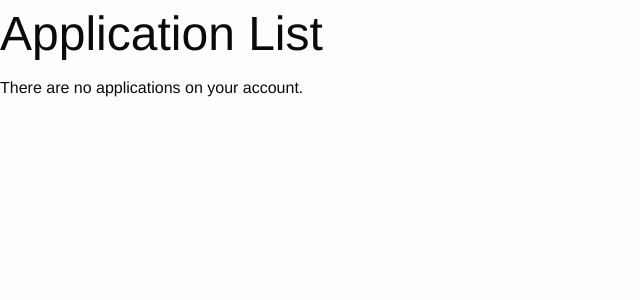
After one commit to epicfaace/iasf, a Django app: template apply/templates/apply/applicationList.html in a window 1280 px wide. The commit adds this page. Shown: the top 300 px of the page, without its empty margins (0-640 px from the left). Run offline with Django 3.2, Linux system fonts and the light colour scheme; the template is opened without the code that fills it, so the values that code supplies are empty; some libraries are stand-ins or nearby versions.

Commit message:
add basic applicationlist and formpage views

```diff
--- a/apply/models.py
+++ b/apply/models.py
@@ -4,6 +4,7 @@ from __future__ import unicode_literals
 from django.db import models
 from django.conf import settings
 from django.core.validators import RegexValidator
+from django.contrib.auth.models import User
 
 class Submissions:
     pass
@@ -23,6 +24,7 @@ CSS profile report
 Any additional documents (optional)
 
     """
+    user = User
     first_name = models.CharField(max_length=50, blank=False)
     middle_name = models.CharField(max_length=50)
     last_name = models.CharField(max_length=50, blank=False)
--- /dev/null
+++ b/apply/templates/apply/applicationList.html
@@ -0,0 +1,19 @@
+{% extends "base.html" %}
+
+{% block content %}
+    <h1>Application List</h1>
+
+    {% if object_list %}
+    <ul>
+
+      {% for application in object_list %}
+      <li>
+        {{application}}
+      </li>
+      {% endfor %}
+
+    </ul>
+    {% else %}
+      <p>There are no applications on your account.</p>
+    {% endif %}
+{% endblock content %}
--- a/apply/templates/apply/formPage.html
+++ b/apply/templates/apply/formPage.html
@@ -1,2 +1,8 @@
+{% extends "base.html" %}
+
+{% block content %}
+
 Form is here:
 {{ form }}
+
+{% endblock content %}
--- a/apply/urls.py
+++ b/apply/urls.py
@@ -1,6 +1,7 @@
 from django.conf.urls import url
-from .views import FormPage
+from .views import FormPage, ApplicationList
 
 urlpatterns = [
-    url(r'^', FormPage.as_view(), name='form-page')
+    url(r'^', ApplicationList.as_view(), name='application-list'),
+    url(r'^form/(?P<step>\d+)/$', FormPage.as_view(), name='form-page')
 ]
--- a/apply/views/__init__.py
+++ b/apply/views/__init__.py
@@ -1 +1,2 @@
 from formPage import FormPage
+from applicationList import ApplicationList
--- a/apply/views/formPage.py
+++ b/apply/views/formPage.py
@@ -37,6 +37,9 @@ class FormPage(AjaxableResponseMixin, UpdateView):
     success_url = reverse_lazy('form-page')
     fields = ['first_name', 'last_name']
 
+    def get_object(self):
+        return get_object_or_404(Application, user=self.request.user)
+
     def form_valid(self, form):
         # This method is called when valid form data has been POSTed.
         # It should return an HttpResponse.
```
Also changed, not shown: apply/views/applicationList.py (added, +18 -0 lines), apply/migrations/0001_initial.py (added).
